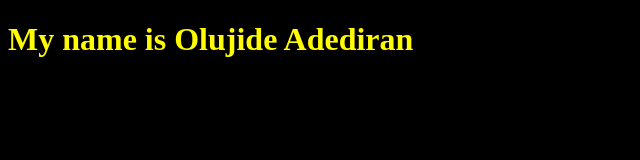
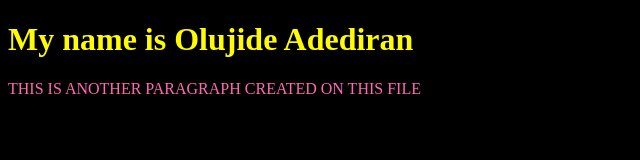
Before and after one commit to aridguy/ctodli, a plain HTML site: page index.html in a window 1280 px wide. Shown: the whole page, without its empty margins (0-640 px from the left). Drawn offline with Linux system fonts and the light colour scheme.

Commit message:
Update index.html
khvihvihy

```diff
--- a/index.html
+++ b/index.html
@@ -5,6 +5,6 @@
 </head>
 <body style="background-color: black;">
    <h1 style="color: rgb(255, 251, 0);">My name is Olujide Adediran</h1>
-	<p>THIS IS ANOTHER PARAGRAPH CREATED ON THIS FILE
+	<p style="color:hotpink;">THIS IS ANOTHER PARAGRAPH CREATED ON THIS FILE</P>
 </body>
 </html>
```
